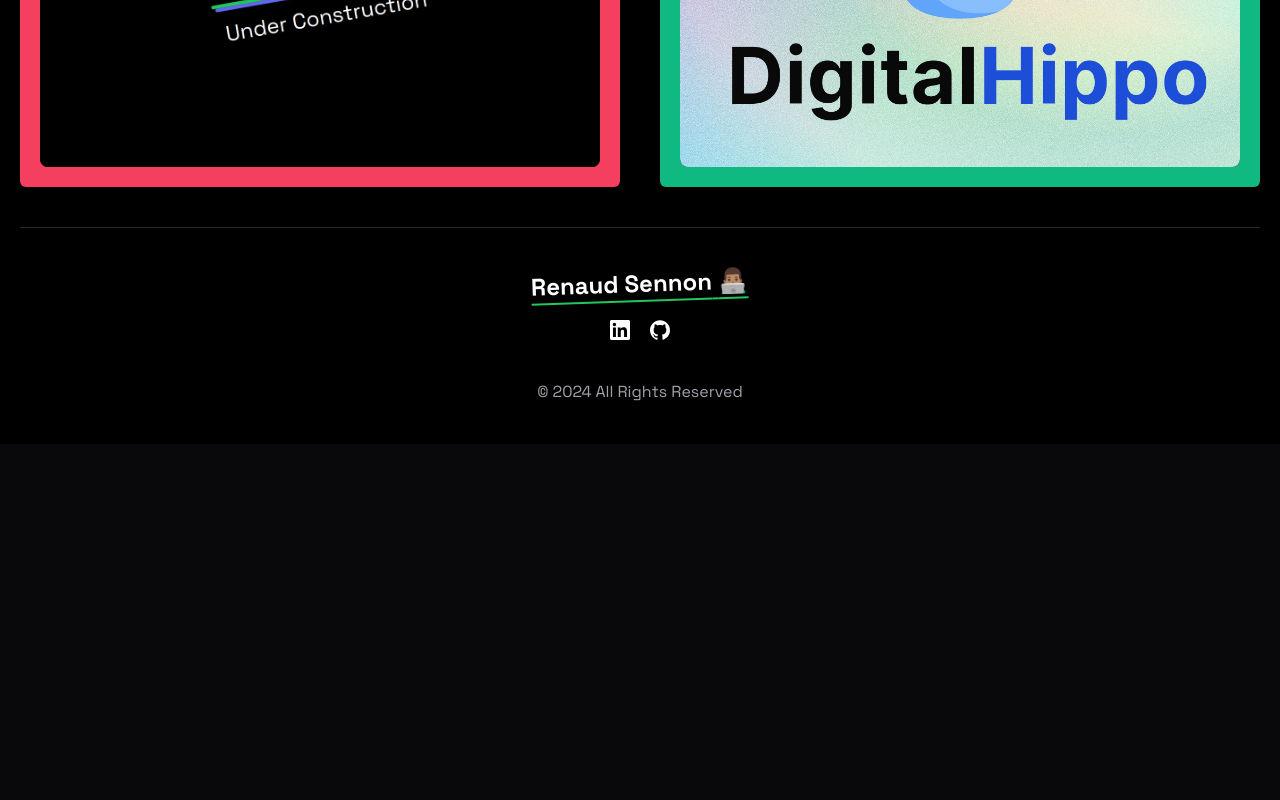
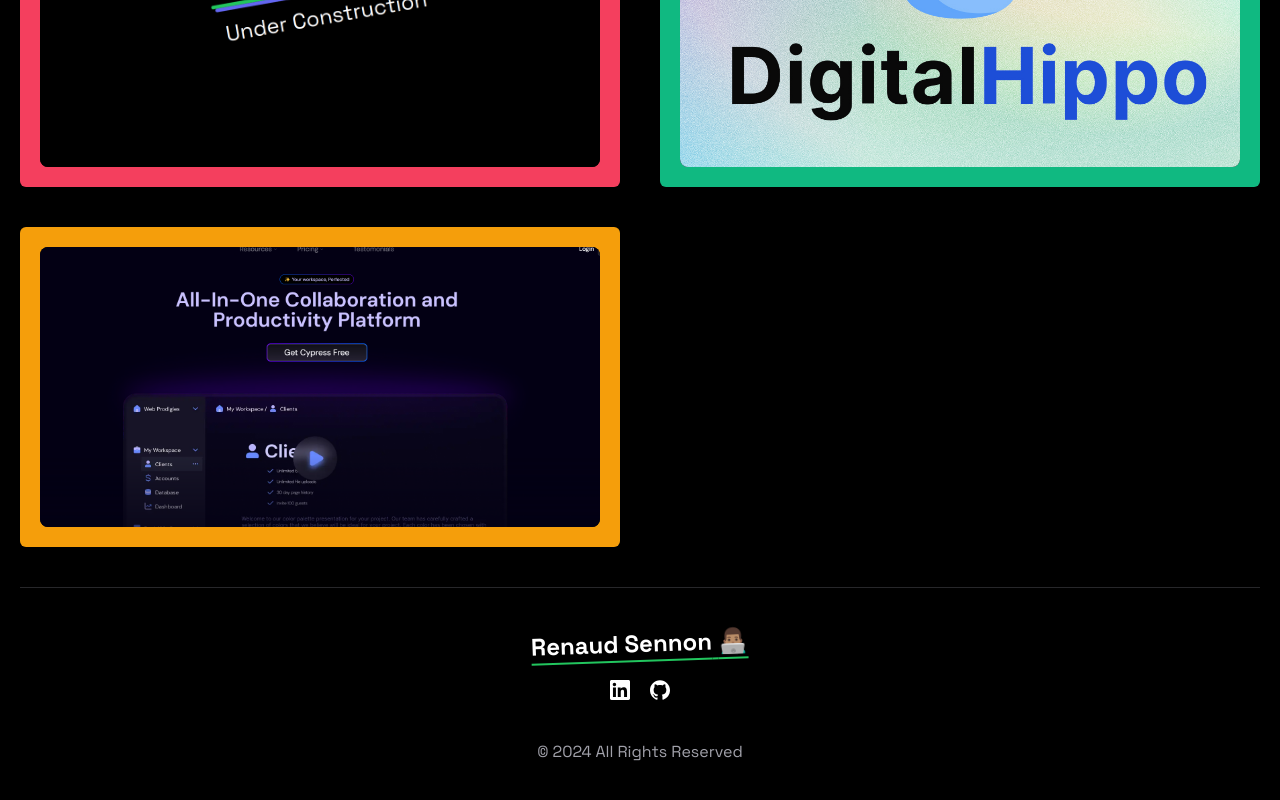
Before and after one commit to TriniKiskadee/portfolio, a Next.js app: page / in a window 1280 px wide. Shown: the part 1977-2777 px from the top of the page. Before the commit the page ends 2421 px from the top, so only its background shows below. Built offline with nearby package versions, Linux system fonts and the light colour scheme.

Commit message:
Add Cypress to projects

```diff
--- a/components/ui/card-hover-effect.tsx
+++ b/components/ui/card-hover-effect.tsx
@@ -32,7 +32,7 @@
                         <AnimatePresence>
                             {hoveredIndex === idx && (
                                 <motion.span
-                                    className="absolute inset-0 h-full w-full bg-[#c026d3] bg-opacity-[0.5] dark:bg-slate-800/[0.8] block rounded-lg"
+                                    className="absolute inset-0 h-full w-full bg-[#c026d3]/[0.3] bg-opacity-[0.5] dark:bg-[#c026d3]/[0.3] block rounded-lg"
                                     layoutId="hoverBackground"
                                     initial={{opacity: 0}}
                                     animate={{
--- a/constants/projects.ts
+++ b/constants/projects.ts
@@ -1,10 +1,9 @@
 import {
-    SiClerk,
-    SiMongodb,
+    SiClerk, SiDrizzle,
     SiNextdotjs,
     SiPayloadcms, SiPrisma,
     SiShadcnui,
-    SiStripe,
+    SiStripe, SiSupabase,
     SiTailwindcss,
     SiTrpc,
     SiTypescript,
@@ -26,4 +25,11 @@
         cover: '/projects/digital_hippo_thumbnail.jpg',
         background: `bg-emerald-500`,
     },
+    {
+        title: 'Cypress',
+        tech: [SiNextdotjs, SiTypescript, SiTailwindcss, SiStripe, SiSupabase, SiDrizzle ,SiShadcnui],
+        link: 'https://github.com/TriniKiskadee/cypress',
+        cover: '/projects/cypress_thumbnail.png',
+        background: `bg-amber-500`,
+    },
 ]
```
Also changed, not shown: public/projects/cypress_thumbnail.png (added).
